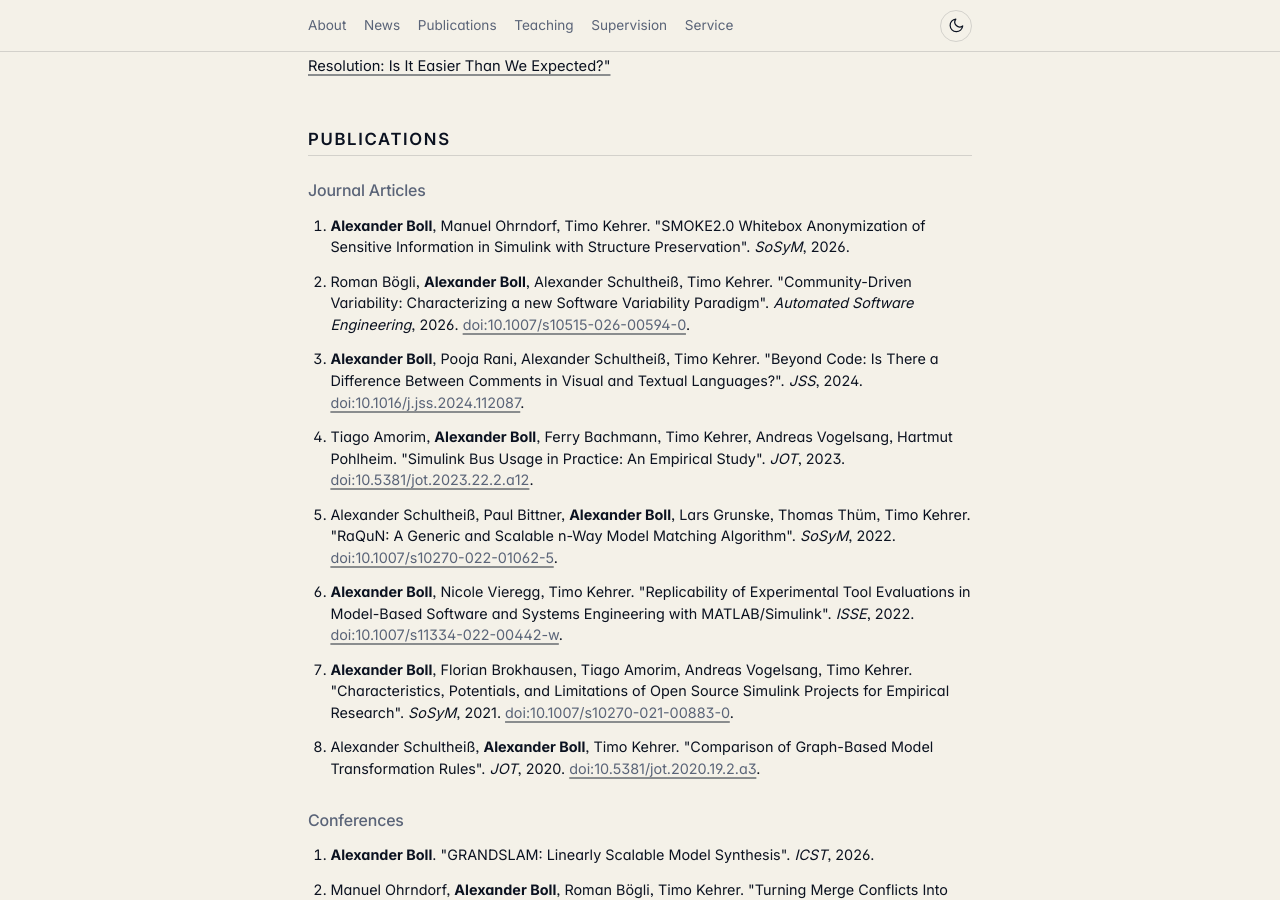
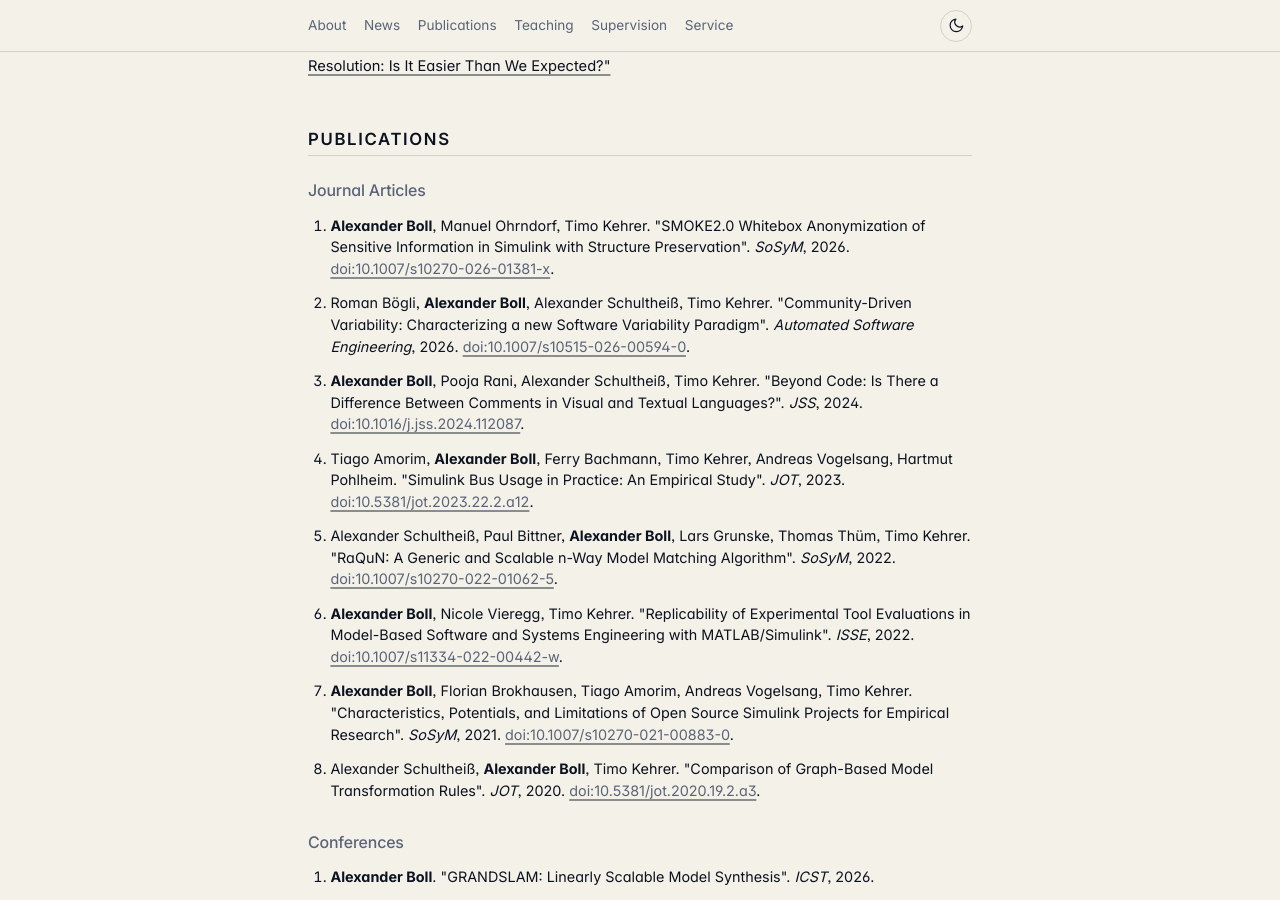
Before and after one commit to lanpirot/lanpirot.github.io, a Jekyll site: the page built from cv.md, in a window 1280 px wide and 900 px high, scrolled down 1554 px. Built offline with Jekyll 4.4.1, drawn with Linux system fonts in a browser that asks for light colours.

Commit message:
Add SMOKE2.0 DOI, mark as published
Co-Authored-By: Claude Opus 4.7 (1M context) <noreply@anthropic.com>

```diff
--- a/_data/publications.yml
+++ b/_data/publications.yml
@@ -8,7 +8,7 @@
   year: 2026
   date: ""
   type: journal
-  status: accepted
+  doi: "10.1007/s10270-026-01381-x"
   pdf: "publications/SMOKE2.0_Whitebox_Anonymization_of_Sensitive_Information_in_Simulink_with_Structure_Preservation.pdf"
   abstract: "Simulink is widely used across various industries to model and simulate cyber-physical systems. Most industry-built models contain sensitive information, which prevents companies from sharing models with interested third parties, such as researchers or collaborating companies. However, advancing model-based engineering research requires access to such models – either to derive empirical insights or to evaluate new tools. While initiatives to replace industry-built models with open-source alternatives exist, they offer only a limited remedy. In this work, we present a novel approach with Smoke, a Simulink anonymization tool designed to selectively remove sensitive information within models. This allows companies to share relevant parts of their models with researchers or other third parties while safeguarding all sensitive information. Smoke’s whitebox design preserves the model’s original format and structure, ensuring that meaningful insights remain accessible. We evaluated the tool on an extensive set of open-source models and found it successfully removes sensitive information, while preserving model structure. A video demonstration of Smoke is available online at youtu.be/0i42BzgJAUA."
   links:
```
